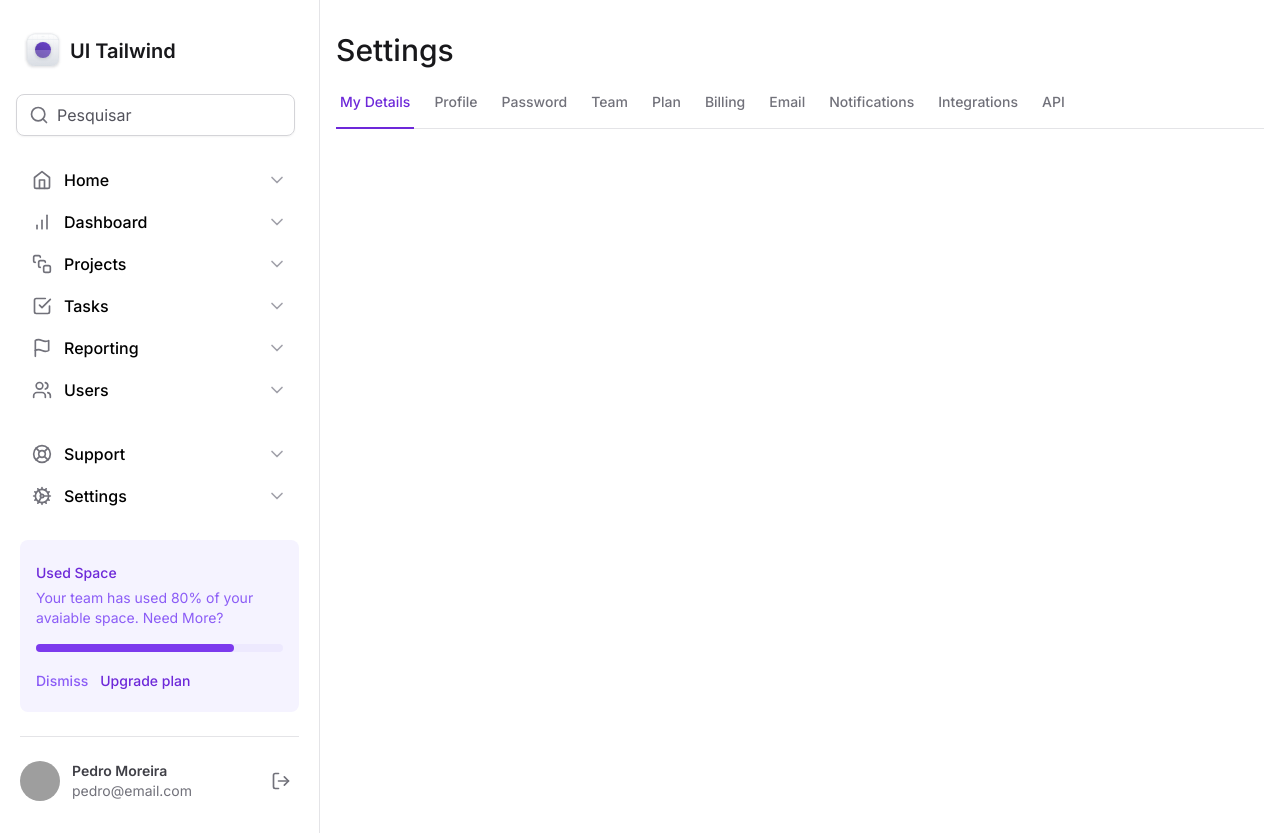
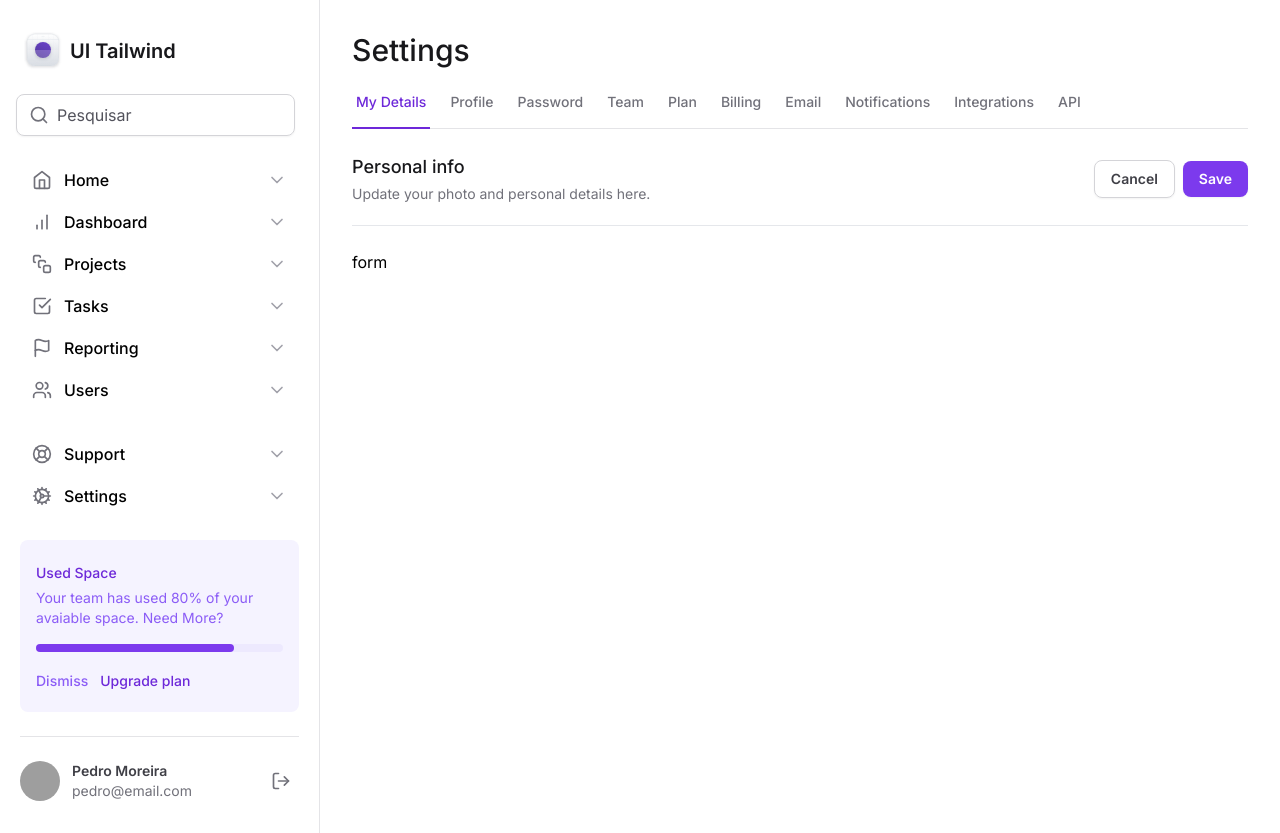
Before and after one commit to pedrocmoreira/tailwind-next, a Next.js app: page / in a window 1280 px wide. Built offline with nearby package versions, Linux system fonts and the light colour scheme; grey boxes are pictures that could not be loaded.

Commit message:
estrutura do formulário

```diff
--- a/src/app/layout.tsx
+++ b/src/app/layout.tsx
@@ -21,7 +21,7 @@ export default function RootLayout({
       <body className={inter.className}>
         <div className='min-h-screen grid grid-cols-app'>
           <Sidebar/>
-          <main className='px-4 pb-12 pt-8'>
+          <main className='px-8 pb-12 pt-8'>
             {children}
           </main>
         </div>
--- a/src/app/page.tsx
+++ b/src/app/page.tsx
@@ -5,7 +5,29 @@ export default function Home() {
     <>
       <h1 className="text-3xl font-medium text-zinc-900">Settings</h1>
 
-      <SettingsTabs/>
+      <SettingsTabs />
+
+      <div className="mt-6 flex flex-col">
+        <div className="flex flex-row justify-between pb-5 border-b text-zinc-200">
+          <div className="space-y-1">
+            <h2 className="text-lg font-medium text-zinc-900">Personal info</h2>
+            <span className="text-sm text-zinc-500">Update your photo and personal details here.</span>
+          </div>
+
+          <div className="flex items-center gap-2">
+            <button type="button" className="rounded-lg px-4 py-2 text-sm font-semibold shadow-sm border border-zinc-300 text-zinc-700 hover:bg-zinc-50">
+              Cancel
+            </button>
+            <button type="submit" form="settings" className="rounded-lg px-4 py-2 text-sm text-white font-semibold shadow-sm bg-violet-600 hover:bg-violet-700">
+              Save
+            </button>
+          </div>
+        </div>
+
+        <form id='settings' action="" className="mt-6 flex flex-col w-full">
+          form
+        </form>
+      </div>
     </>
   )
 }
--- a/src/components/SettingsTabs/index.tsx
+++ b/src/components/SettingsTabs/index.tsx
@@ -1,7 +1,6 @@
 'use client'
 
 import { useState } from 'react';
-import {notion} from 'framer-motion';
 import * as Tabs from '@radix-ui/react-tabs';
 
 import { TabItem } from './TabItem';
```
